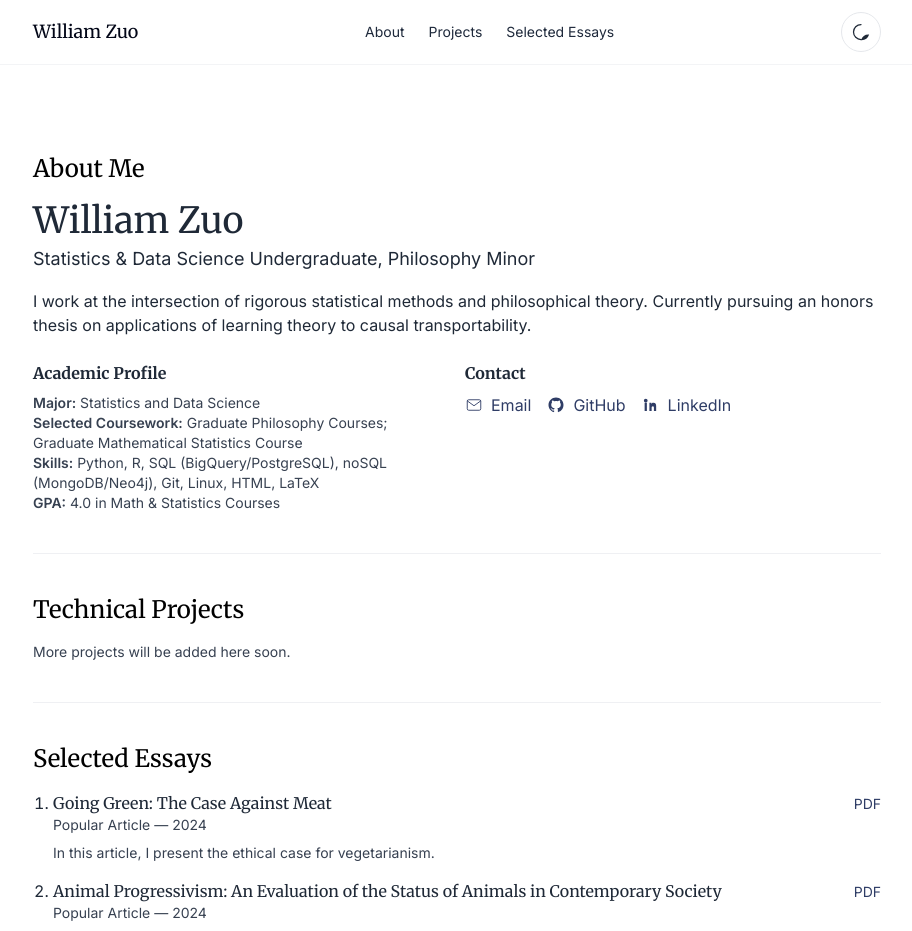
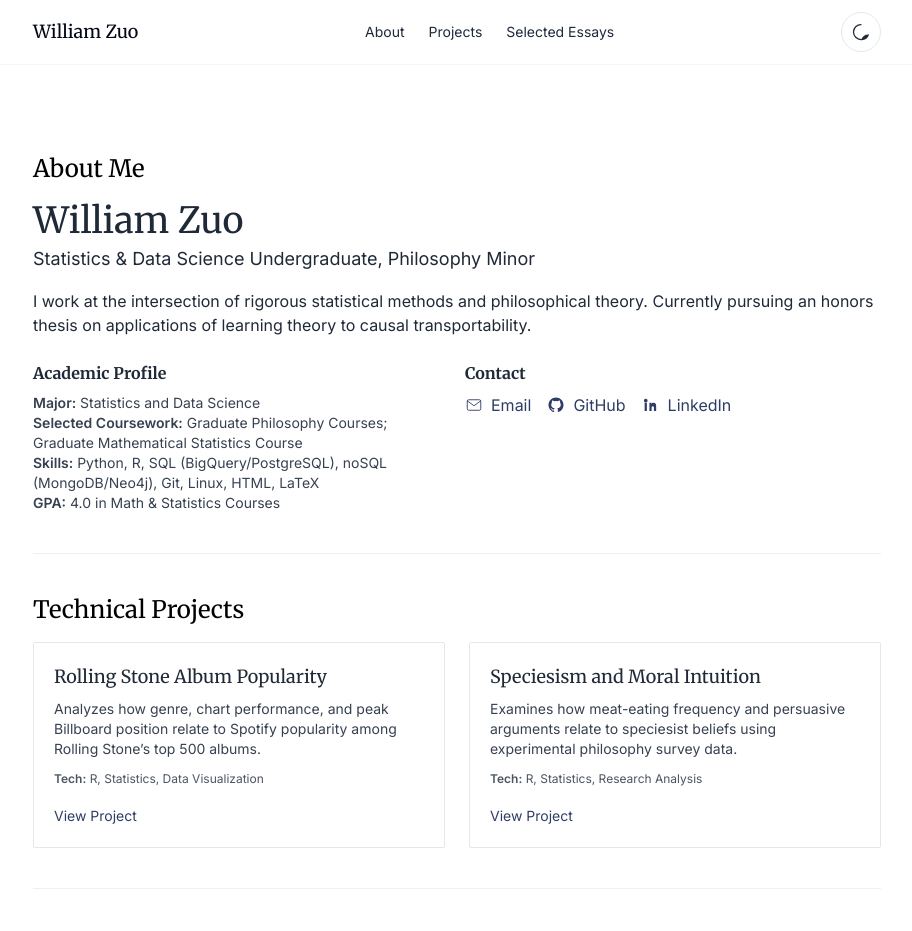
Before and after one commit to black-bird5/William-Zuo-Personal-Website, a Next.js app: page /William-Zuo-Personal-Website/ in a window 1280 px wide. Shown: the top 931 px of the page, without its empty margins (183-1095 px from the left). Built offline with nearby package versions, Linux system fonts and the light colour scheme.

Commit message:
projects

```diff
--- a/app/page.js
+++ b/app/page.js
@@ -1,5 +1,7 @@
 import SectionContainer from '../components/SectionContainer'
+import ProjectCard from '../components/ProjectCard'
 import WritingItem from '../components/WritingItem'
+import projects from '../data/projects'
 import writings from '../data/writings'
 
 export default function Home() {
@@ -52,7 +54,11 @@ export default function Home() {
 
       <section id="projects">
         <SectionContainer title="Technical Projects">
-          <p className="text-sm text-gray-700">More projects will be added here soon.</p>
+          <div className="grid grid-cols-1 sm:grid-cols-2 gap-6">
+            {projects.map((p) => (
+              <ProjectCard key={p.id} project={p} />
+            ))}
+          </div>
         </SectionContainer>
       </section>
 
--- a/components/ProjectCard.js
+++ b/components/ProjectCard.js
@@ -6,7 +6,7 @@ export default function ProjectCard({ project }) {
       <div className="text-xs text-gray-600 mb-4">
         <strong>Tech:</strong> {project.tech.join(', ')}
       </div>
-      <a href={project.link} className="inline-block text-sm text-accent hover:underline" target="_blank" rel="noreferrer">View Repository</a>
+      <a href={project.link} className="inline-block text-sm text-accent hover:underline" target="_blank" rel="noreferrer">View Project</a>
     </article>
   )
 }
--- a/data/projects.js
+++ b/data/projects.js
@@ -1,24 +1,17 @@
 const projects = [
   {
     id: 'p1',
-    title: 'Graph-based noSQL Model for Scholarly Metadata',
-    description: 'A schema and prototype using Neo4j to represent publications, citations, and author affiliations with query patterns for provenance and transportability analyses.',
-    tech: ['Neo4j', 'Cypher', 'Python'],
-    link: '#'
+    title: 'Rolling Stone Album Popularity',
+    description: 'Analyzes how genre, chart performance, and peak Billboard position relate to Spotify popularity among Rolling Stone’s top 500 albums.',
+    tech: ['R', 'Statistics', 'Data Visualization'],
+    link: 'https://black-bird5.github.io/SDS313_Project1/'
   },
   {
     id: 'p2',
-    title: 'Hybrid OLAP/OLTP Design with PostgreSQL & BigQuery',
-    description: 'Designed a hybrid architecture that synchronizes normalized transactional stores in PostgreSQL with denormalized analytical tables in BigQuery for scalable statistical pipelines.',
-    tech: ['PostgreSQL', 'BigQuery', 'Airflow'],
-    link: '#'
-  },
-  {
-    id: 'p3',
-    title: 'Statistical Visualization Dashboard (R & ggplot2)',
-    description: 'An R Shiny dashboard demonstrating advanced visualizations and reproducible analyses with ggplot2 and tidyverse workflows.',
-    tech: ['R', 'Shiny', 'ggplot2'],
-    link: '#'
+    title: 'Speciesism and Moral Intuition',
+    description: 'Examines how meat-eating frequency and persuasive arguments relate to speciesist beliefs using experimental philosophy survey data.',
+    tech: ['R', 'Statistics', 'Research Analysis'],
+    link: 'https://black-bird5.github.io/SDS313_Project2/'
   }
 ]
 
```
